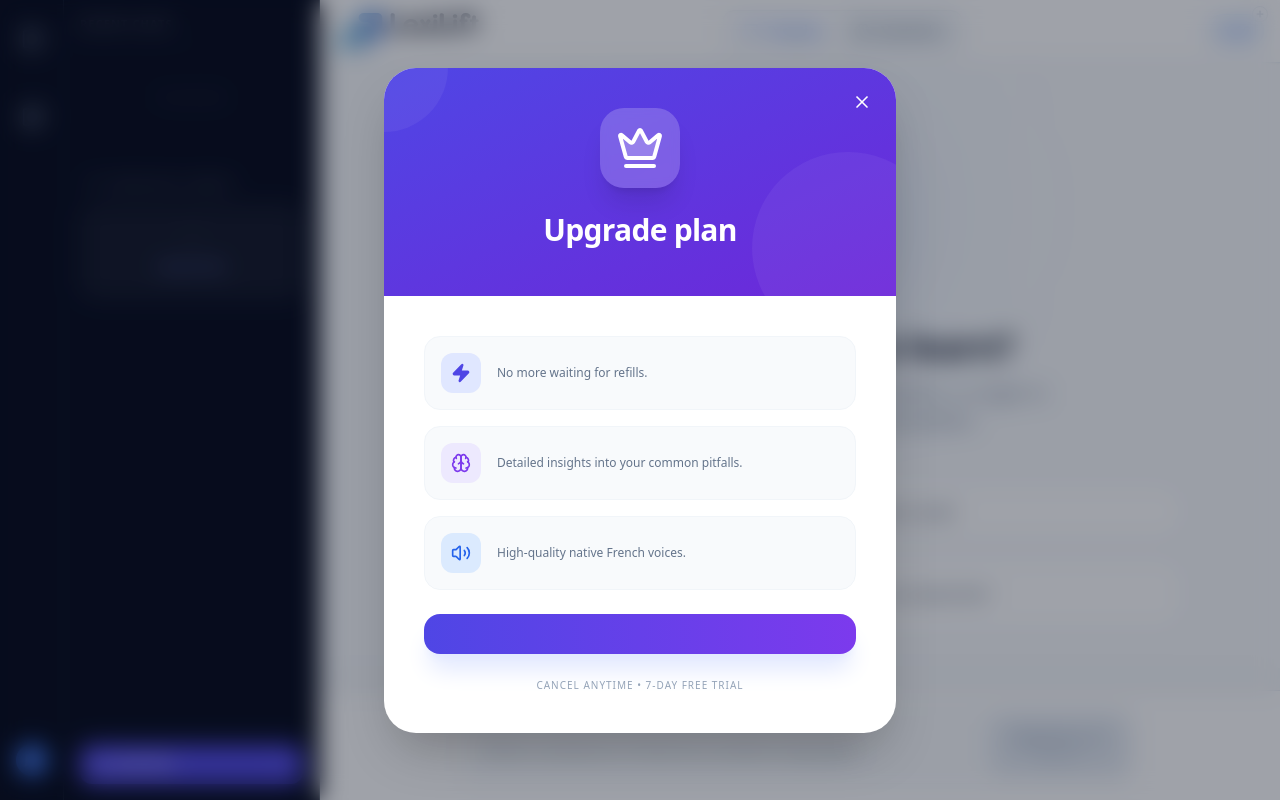
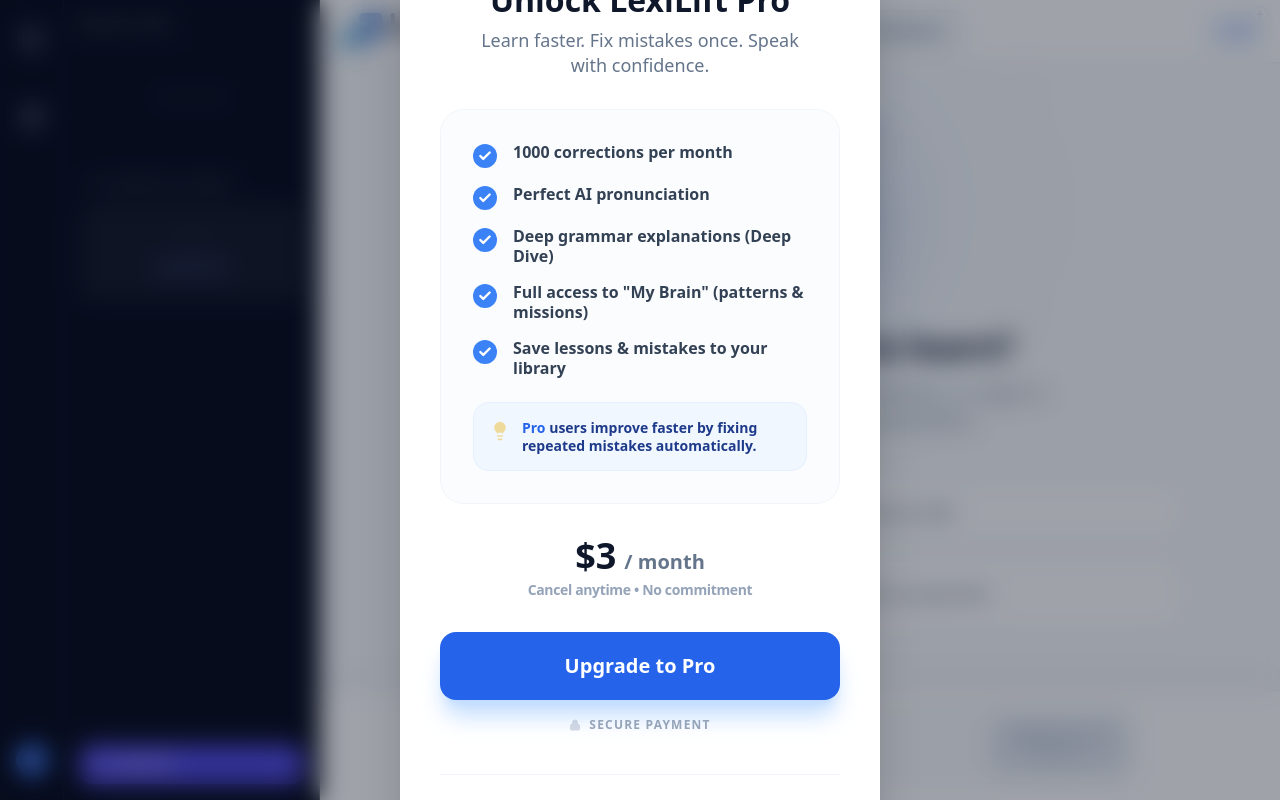
Before and after one commit to testomoh9-star/FrenchMentor, a React (Vite) app: page / in a window 1280 px wide. Both pictures are taken after a click on the button "UNLOCK PRO". Built offline with nearby package versions, Linux system fonts and the light colour scheme.

Commit message:
feat: Adjust free tier limits and refine Pro modal
Reduces the daily free message limit from 10 to 5. Updates the Pro modal to reflect new feature descriptions and pricing structure, improving clarity and user onboarding for premium features.

```diff
--- a/App.tsx
+++ b/App.tsx
@@ -21,7 +21,7 @@
 const STORAGE_KEY_STATS = 'french_mentor_stats';
 const STORAGE_KEY_IS_PRO = 'french_mentor_is_pro';
 
-const FREE_DAILY_MAX = 10;
+const FREE_DAILY_MAX = 5;
 const PRO_MONTHLY_MAX = 1000;
 const FREE_COST_PER_MSG = 2;
 const PRO_COST_PER_MSG = 1;
--- a/components/ProModal.tsx
+++ b/components/ProModal.tsx
@@ -1,6 +1,6 @@
 
 import React from 'react';
-import { X, CheckCircle2, Zap, Brain, Volume2, Crown } from 'lucide-react';
+import { X, Check, Lightbulb, Lock, Crown } from 'lucide-react';
 import { SupportLanguage, UI_TRANSLATIONS } from '../types';
 
 interface ProModalProps {
@@ -13,80 +13,97 @@
   const t = UI_TRANSLATIONS[language];
   const isRtl = language === 'Arabic';
 
+  // Feature list based on the new proposal
+  const features = [
+    "1000 corrections per month",
+    "Perfect AI pronunciation",
+    "Deep grammar explanations (Deep Dive)",
+    "Full access to \"My Brain\" (patterns & missions)",
+    "Save lessons & mistakes to your library"
+  ];
+
   return (
-    <div className="fixed inset-0 z-[100] flex items-center justify-center p-4 sm:p-6 bg-slate-900/40 backdrop-blur-md animate-in fade-in duration-300">
+    <div className="fixed inset-0 z-[200] flex items-center justify-center p-4 bg-slate-900/40 backdrop-blur-md animate-in fade-in duration-300">
       <div
-        className={`bg-white w-full max-w-lg rounded-[2rem] shadow-2xl overflow-hidden relative ${isRtl ? 'font-arabic' : ''}`}
+        className={`bg-white w-full max-w-[480px] rounded-[2.5rem] shadow-2xl overflow-hidden relative animate-in zoom-in-95 duration-200 ${isRtl ? 'font-arabic' : ''}`}
         dir={isRtl ? 'rtl' : 'ltr'}
       >
-        {/* Header Section */}
-        <div className="bg-gradient-to-br from-indigo-600 to-violet-700 p-8 sm:p-10 text-white text-center relative overflow-hidden">
+        {/* Close Button */}
         <button
           onClick={onClose}
-            className={`absolute top-4 ${isRtl ? 'left-4' : 'right-4'} p-2 hover:bg-white/20 rounded-full transition-colors`}
+          className="absolute top-6 right-6 p-2 text-slate-400 hover:text-slate-600 hover:bg-slate-100 rounded-full transition-all z-20"
         >
           <X size={20} />
         </button>
 
-          <div className="relative z-10 flex flex-col items-center">
-            <div className="bg-white/20 p-4 rounded-3xl mb-6 shadow-xl backdrop-blur-sm">
-              <Crown size={48} className="text-white fill-white/20" />
-            </div>
-            <h2 className="text-3xl font-black mb-2 tracking-tight">{t.upgradeTitle}</h2>
-            <p className="text-white/80 text-sm max-w-[250px] mx-auto leading-relaxed">
-              {t.upgradeDesc}
+        <div className="p-8 sm:p-10 flex flex-col items-center">
+          {/* Header */}
+          <div className="text-center mb-8">
+            <h2 className="text-[2rem] font-black text-slate-900 leading-tight mb-2">
+              Unlock LexiLift Pro
+            </h2>
+            <p className="text-slate-500 text-[1.125rem] font-medium leading-snug max-w-[320px] mx-auto">
+              Learn faster. Fix mistakes once. Speak with confidence.
             </p>
           </div>
 
-          {/* Decorative background circles */}
-          <div className="absolute top-0 left-0 w-32 h-32 bg-white/5 rounded-full -translate-x-1/2 -translate-y-1/2" />
-          <div className="absolute bottom-0 right-0 w-48 h-48 bg-white/5 rounded-full translate-x-1/4 translate-y-1/4" />
+          {/* Features Card */}
+          <div className="w-full bg-slate-50/50 border border-slate-100 rounded-3xl p-6 sm:p-8 mb-8">
+            <ul className="space-y-4 mb-6">
+              {features.map((feature, idx) => (
+                <li key={idx} className="flex items-start gap-4">
+                  <div className="mt-0.5 w-6 h-6 rounded-full bg-blue-500 flex items-center justify-center shrink-0">
+                    <Check size={14} className="text-white" strokeWidth={4} />
                   </div>
+                  <span className="text-slate-700 text-[1rem] font-bold leading-tight">
+                    {feature}
+                  </span>
+                </li>
+              ))}
+            </ul>
 
-        {/* Benefits Section */}
-        <div className="p-8 sm:p-10 space-y-6">
-          <div className="grid grid-cols-1 gap-4">
-            <div className="flex items-center gap-4 bg-slate-50 p-4 rounded-2xl border border-slate-100">
-               <div className="bg-indigo-100 p-2.5 rounded-xl text-indigo-600">
-                 <Zap size={20} fill="currentColor" />
+            {/* Value Hint Box */}
+            <div className="bg-blue-50/80 rounded-2xl p-4 flex gap-3 items-start border border-blue-100/50">
+              <div className="mt-0.5 text-yellow-500 shrink-0">
+                <Lightbulb size={20} fill="currentColor" className="opacity-40" />
               </div>
-               <div>
-                 <p className="font-bold text-slate-900 text-sm">{t.upgradeUnlimitedSparks}</p>
-                 <p className="text-xs text-slate-500">No more waiting for refills.</p>
+              <p className="text-blue-900 text-sm font-bold leading-tight">
+                <span className="text-blue-600">Pro</span> users improve faster by fixing repeated mistakes automatically.
+              </p>
             </div>
           </div>
 
-            <div className="flex items-center gap-4 bg-slate-50 p-4 rounded-2xl border border-slate-100">
-               <div className="bg-violet-100 p-2.5 rounded-xl text-violet-600">
-                 <Brain size={20} />
+          {/* Pricing Block */}
+          <div className="text-center mb-8">
+            <div className="flex items-baseline justify-center gap-2">
+              <span className="text-4xl font-black text-slate-900">$3</span>
+              <span className="text-xl font-bold text-slate-500">/ month</span>
             </div>
-               <div>
-                 <p className="font-bold text-slate-900 text-sm">{t.upgradeFullBrain}</p>
-                 <p className="text-xs text-slate-500">Detailed insights into your common pitfalls.</p>
+            <p className="text-slate-400 text-sm font-bold mt-1 tracking-tight">
+              Cancel anytime • No commitment
+            </p>
+          </div>
+
+          {/* CTA Button */}
+          <div className="w-full space-y-4">
+            <button
+              onClick={onUpgrade}
+              className="w-full bg-blue-600 hover:bg-blue-700 text-white py-5 rounded-2xl font-black text-xl shadow-xl shadow-blue-200 active:scale-[0.98] transition-all flex items-center justify-center gap-2"
+            >
+              Upgrade to Pro
+            </button>
+            <div className="flex items-center justify-center gap-2 text-slate-400 font-bold text-[0.75rem] uppercase tracking-widest">
+              <Lock size={12} fill="currentColor" className="opacity-40" />
+              Secure payment
             </div>
           </div>
 
-            <div className="flex items-center gap-4 bg-slate-50 p-4 rounded-2xl border border-slate-100">
-               <div className="bg-blue-100 p-2.5 rounded-xl text-blue-600">
-                 <Volume2 size={20} />
+          {/* Comparison Footer */}
+          <div className="mt-10 pt-6 border-t border-slate-100 w-full text-center">
+             <p className="text-slate-500 font-bold text-[0.875rem]">
+               Free: <span className="text-slate-900">5 corrections/day</span> • <span className="text-blue-600 font-black">Pro</span>: Practice without limits
+             </p>
           </div>
-               <div>
-                 <p className="font-bold text-slate-900 text-sm">{t.upgradeAudio}</p>
-                 <p className="text-xs text-slate-500">High-quality native French voices.</p>
-               </div>
-            </div>
-          </div>
-
-          <button
-            onClick={onUpgrade}
-            className="w-full bg-gradient-to-r from-indigo-600 to-violet-600 text-white py-4 sm:py-5 rounded-2xl font-black text-lg shadow-xl shadow-indigo-100 hover:scale-[1.02] active:scale-[0.98] transition-all"
-          >
-            {t.upgradeButton}
-          </button>
-
-          <p className="text-center text-[10px] text-slate-400 font-medium uppercase tracking-widest">
-            Cancel anytime • 7-day free trial
-          </p>
         </div>
       </div>
     </div>
```
Lines whose indentation alone changed are shown as unchanged.
